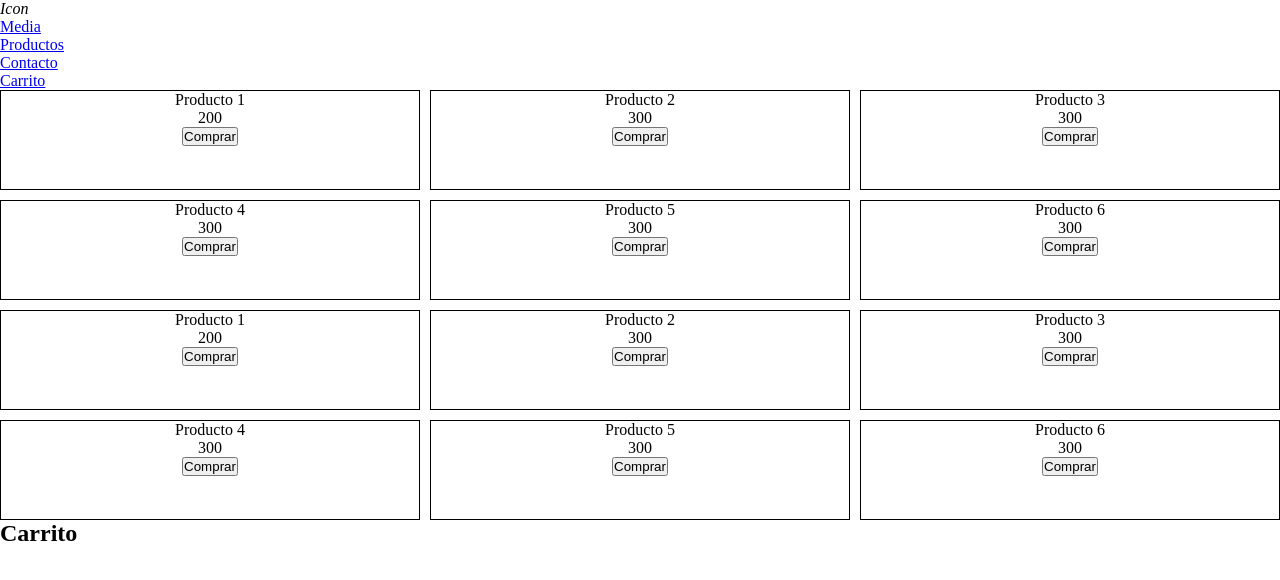
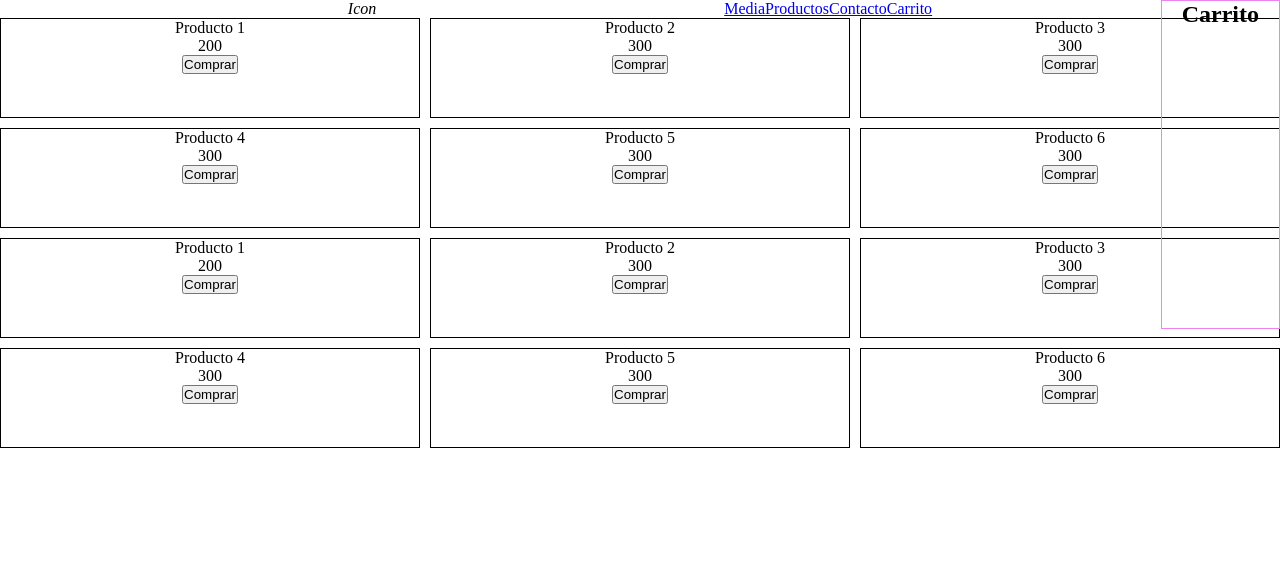
Before and after one commit to LucioFurnari/Proyecto-Integrador-Js, a plain HTML site: page index.html in a window 1280 px wide. Drawn offline with Linux system fonts and the light colour scheme.

Commit message:
second commit

```diff
--- a/index.html
+++ b/index.html
@@ -10,24 +10,25 @@
 </head>
 <body>
     <header>
-        <nav>
-            <i>Icon</i>
+        <i>Icon</i>
+        <nav class="menu">
             <ul>
                 <li><a href="#">Media</a></li>
                 <li><a href="#">Productos</a></li>
                 <li><a href="#">Contacto</a></li>
-                <li><a href="cart.html">Carrito</a></li>
+                <li><a href="#">Carrito</a></li>
             </ul>
         </nav>
+        <div class="cart">
+            <h2>Carrito</h2>
+            <div class="grid-cart">
+            </div>
+        </div>
     </header>
     <main>
         <div class="grid-container">
         </div>
     </main>
-    <h2>Carrito</h2>
-    <div class="grid-cart">
-
-    </div>
     <script src="./js/bd.js"></script>
     <script src="./js/app.js"></script>
 </body>
--- a/js/app.js
+++ b/js/app.js
@@ -4,7 +4,12 @@ const GridCart = document.querySelector(".grid-cart");
 ///////
 const Compra = [];
     console.log(Compra);
+
+function pushLocalStorage (name, price) {
+    let obj = {name: name, price: price};
+    Compra.push(obj)
     localStorage.setItem("Compra",JSON.stringify(Compra))
+}
 ///////
 
 function createItem(bd) {
@@ -18,7 +23,7 @@ function createItem(bd) {
     itemName.textContent = bd.name;
     itemPrice.textContent = bd.price;
     /////
-    button.addEventListener("click",() => createItemCart(bd.name,bd.price))
+    button.addEventListener("click",() => pushLocalStorage(bd.name,bd.price))
     /////
     item.appendChild(itemName);
     item.appendChild(itemPrice);
--- a/js/bd.js
+++ b/js/bd.js
@@ -13,16 +13,20 @@ const Productos = [
     {name: "Producto 6",price: 300},
 ];
 
-function createItemCart(name,price){
+function createItemCart(){
+    let compra = localStorage.getItem("Compra")
+    JSON.parse(compra);
     //////
-    const itemCart = document.createElement("div"),
+    compra.map(compra => {
+        const itemCart = document.createElement("div"),
             itemCartName = document.createElement("p"),
             itemCartPrice = document.createElement("p");
         itemCart.classList.add("item-cart")
 
-        itemCartName.textContent = name;
-        itemCartPrice.textContent = price;
+        itemCartName.textContent = compra.name;
+        itemCartPrice.textContent = compra.price;
         itemCart.appendChild(itemCartName);
         itemCart.appendChild(itemCartPrice);
         GridCart.appendChild(itemCart);
+    })
 }
--- a/style.css
+++ b/style.css
@@ -2,8 +2,27 @@
     padding: 0;
     margin: 0;
     box-sizing: border-box;
+    list-style: none;
 }
 
+header {
+    display: flex;
+    align-items: center;
+    justify-content: space-evenly;
+    width: 100%;
+}
+
+.menu {
+    display: flex;
+    justify-content: center;
+    align-items: center;
+
+}
+.menu ul {
+    display: flex;
+
+}
+/*///////*/
 .grid-container {
     display: grid;
     gap: 10px;
@@ -17,11 +36,23 @@
     height: 100px;
 }
 /*//////*/
+.cart {
+    border: 1px solid violet;
+    position:absolute;
 
+    top: 0;
+    right: 0;
+    padding: 0 20px;
+
+}
+/*//////*/
 .grid-cart {
     display: grid;
-    grid-template-columns: repeat(3,1fr);
+    gap: 10px;
+    grid-template-columns: repeat(1,1fr);
     grid-template-rows: auto;
+    height: 300px;
+    overflow-y: scroll;
 }
 .item-cart {
     border: 1px solid red;
```
